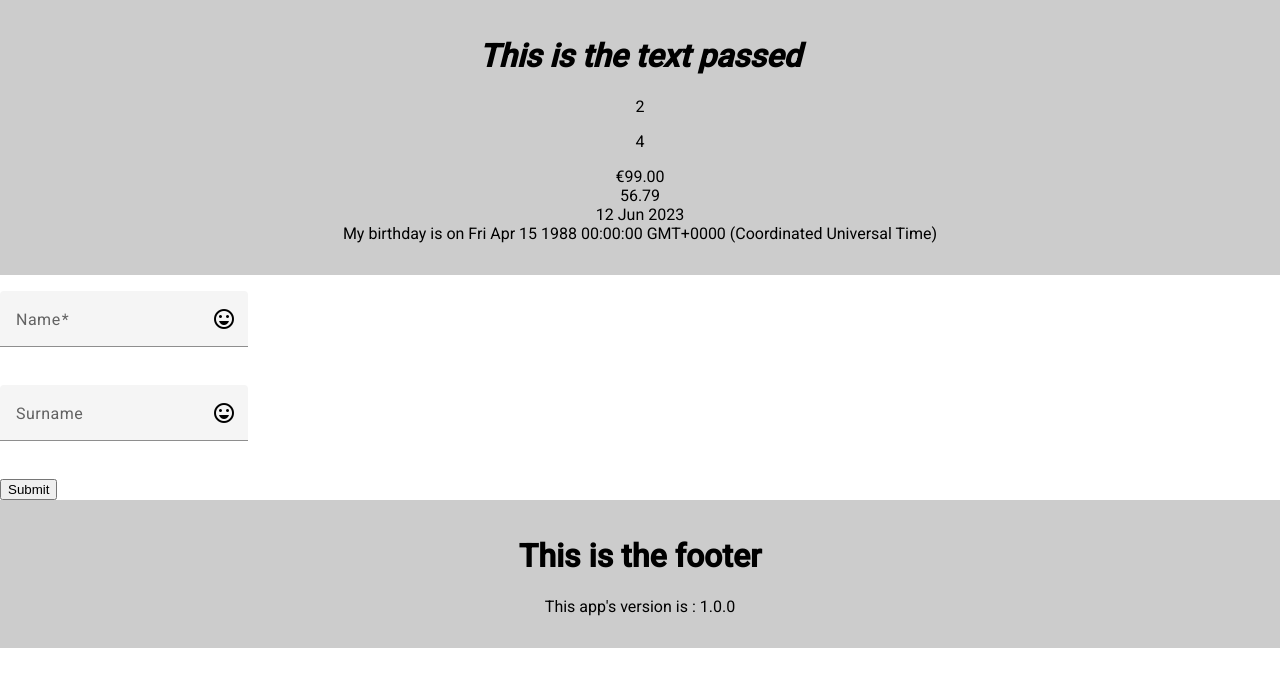
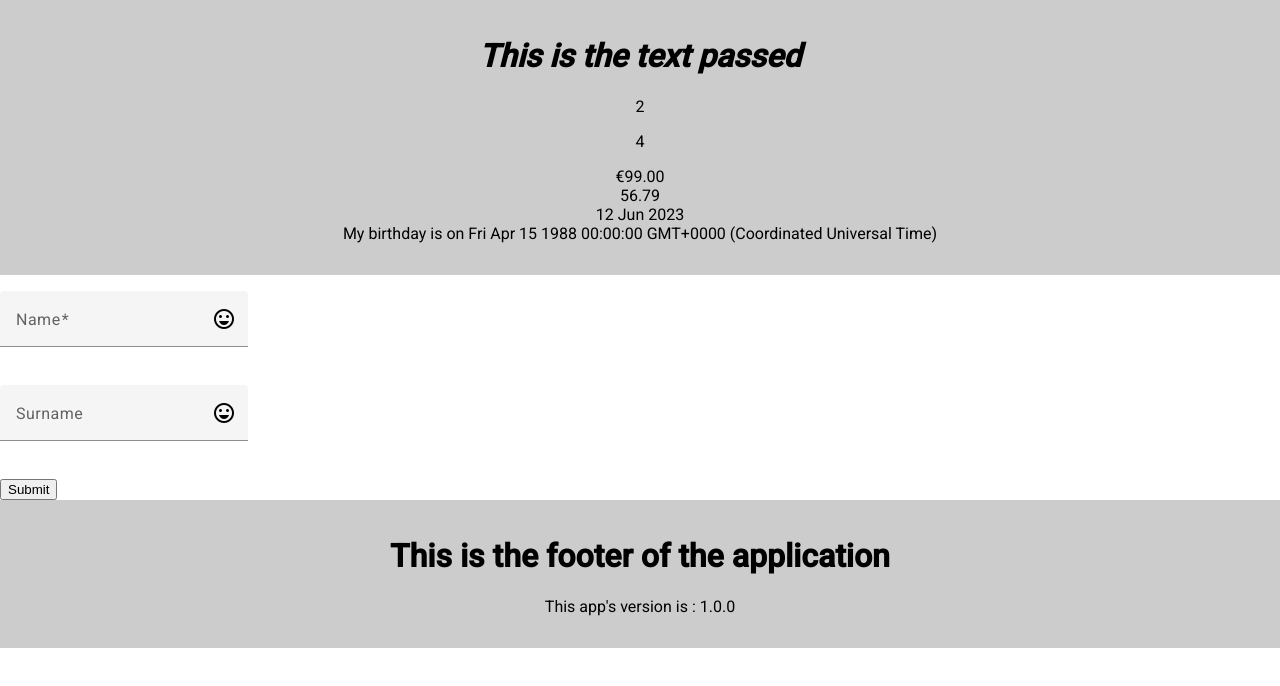
Before and after one commit to saliu-oladitan/my-course-app, an Angular app: page / in a window 1280 px wide. Shown: the top 686 px of the page. Built offline with nearby package versions, Linux system fonts and the light colour scheme.

Commit message:
Here is a change in the footer

```diff
--- a/src/app/modules/shared/layout/footer/footer.component.html
+++ b/src/app/modules/shared/layout/footer/footer.component.html
@@ -1,4 +1,4 @@
 <div>
-    <h1>This is the footer</h1>
+    <h1>This is the footer of the application</h1>
      <p>This app's version is : {{version}}</p>
 </div>
```
